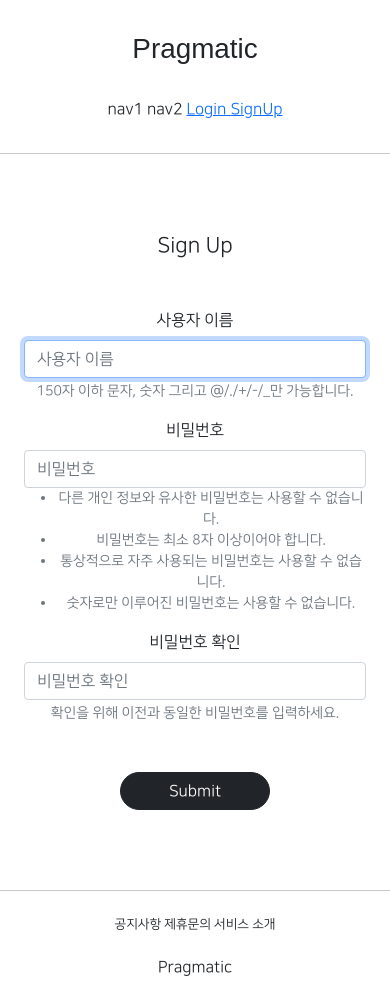
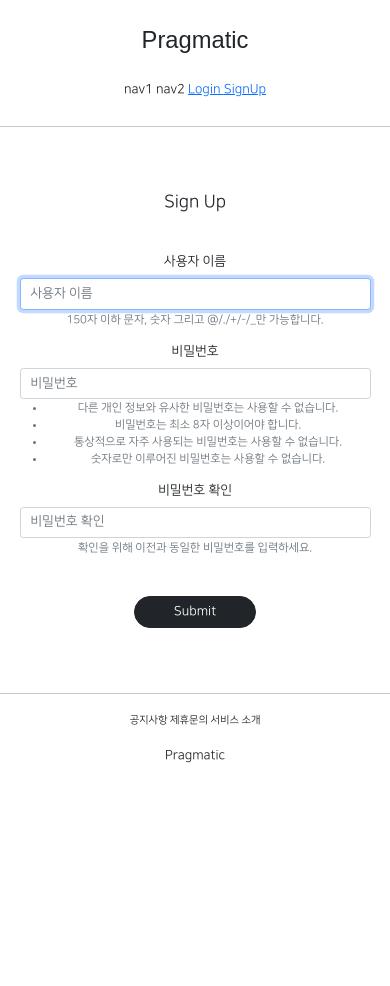
Before and after one commit to 00kang/gis_web_1, a Django app: page /accounts/create/ in a window 390 px wide. After the commit the page ends 763 px from the top, so only its background shows below. Run offline with Django 3.2, Linux system fonts and the light colour scheme; parts of the project's set-up code (start-up, migrations or seed data) failed here and were passed over; some libraries are stand-ins or nearby versions; some web fonts are replaced.

Commit message:
08/12 commit_4

```diff
--- a/static/base.css
+++ b/static/base.css
@@ -68,3 +68,10 @@
     padding: 1rem;
     margin: 1rem;
 }
+
+@media screen and (max-width: 500px) {
+    html {
+        /*default = 16px*/
+        font-size: 13px;
+    }
+}
```
